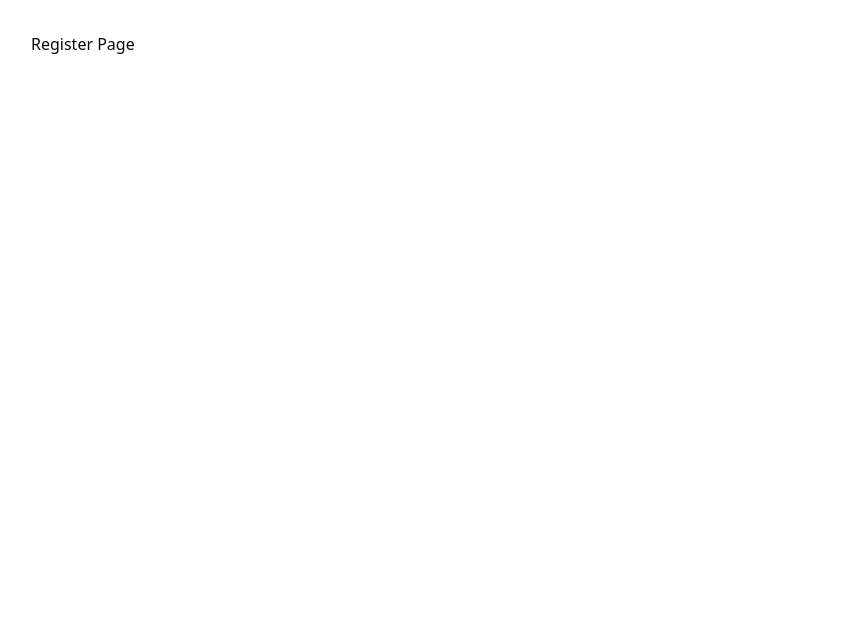
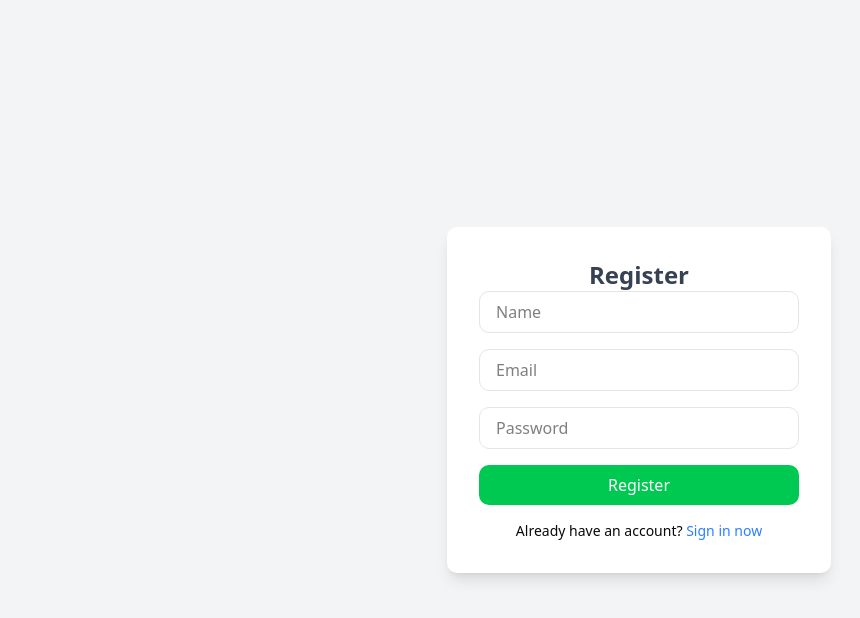
Before and after one commit to loklokyx/playnest, a Next.js app in the folder playnest/: page /auth/register in a window 1280 px wide. Shown: the top 618 px of the page, without its empty margins (1-861 px from the left). Built offline with nearby package versions, Linux system fonts and the light colour scheme.

Commit message:
Build login and register pages

```diff
--- a/playnest/package.json
+++ b/playnest/package.json
@@ -21,6 +21,7 @@
     "@shadcn/ui": "^0.0.4",
     "@tanstack/react-query": "^5.68.0",
     "@tanstack/react-table": "^8.21.2",
+    "appwrite": "^14.0.1",
     "class-variance-authority": "^0.7.1",
     "clsx": "^2.1.1",
     "eslint-config-next": "^15.2.2",
--- /dev/null
+++ b/playnest/src/app/auth/auth.ts
@@ -0,0 +1,15 @@
+import { Client, Account, Databases, ID } from 'appwrite';
+
+// 初始化 Appwrite 客户端
+export const client = new Client()
+    .setEndpoint('https://cloud.appwrite.io/v1') // Appwrite API 端点
+    .setProject('playnest'); // 你的 Appwrite 项目 ID
+
+// 初始化 Account 实例（用于身份认证）
+export const account = new Account(client);
+
+// 初始化数据库（如果你要操作数据库）
+export const databases = new Databases(client);
+
+// 导出 ID 生成工具（用于创建唯一 ID）
+export { ID };
--- a/playnest/src/app/auth/login/page.tsx
+++ b/playnest/src/app/auth/login/page.tsx
@@ -1,5 +1,99 @@
-export default function Login() {
+"use client";
+
+import { useState } from "react";
+import { account } from "../auth";
+import { useRouter } from "next/navigation";
+
+const LoginPage: React.FC = () => {
+  const [email, setEmail] = useState<string>("");
+  const [password, setPassword] = useState<string>("");
+  const [error, setError] = useState<string | null>(null);
+  const [loggedInUser, setLoggedInUser] = useState<{ name: string } | null>(null);
+  const router = useRouter();
+
+  /**
+   * User login
+   */
+  const Login = async (): Promise<void> => {
+    setError(null);
+    try {
+      await account.createEmailPasswordSession(email, password);
+      const user = await account.get();
+      setLoggedInUser(user);
+      router.push("/"); // Redirect to home page after login
+    } catch (err) {
+      setError("Login failed. Please try again.");
+      console.error("Login failed:", err);
+    }
+  };
+
+  /**
+   * User logout
+   */
+  const logout = async (): Promise<void> => {
+    try {
+      await account.deleteSession("current");
+      setLoggedInUser(null);
+    } catch (error) {
+      console.error("Logout failed:", error);
+    }
+  };
+
+  if (loggedInUser) {
+    return (
+      <div className="mt-8 bg-white shadow-lg rounded-lg p-6 w-96 text-center">
+        <p className="text-gray-700 text-lg font-medium">
+          Logged in already:{" "}
+          <span className="font-semibold text-blue-500">{loggedInUser.name}</span>
+        </p>
+        <button
+          type="button"
+          onClick={logout}
+          className="mt-4 bg-blue-300 text-white px-4 py-2 rounded-lg hover:bg-blue-500 transition w-full cursor-pointer"
+        >
+          Logout
+        </button>
+      </div>
+    );
+  }
+
   return (
-    <div className="items-center justify-items-center p-8">Login Page</div>
+    <div className="flex flex-col items-center justify-center min-h-screen bg-gray-100">
+      <div className="bg-white shadow-lg rounded-lg p-8 w-96">
+        <h2 className="text-center text-2xl font-bold text-gray-700">Login</h2>
+        {error && <p className="text-red-500 text-center mt-2">{error}</p>}
+        <form className="space-y-4 text-black" onSubmit={(e) => e.preventDefault()}>
+          <input
+            type="email"
+            placeholder="Email"
+            value={email}
+            onChange={(e) => setEmail(e.target.value)}
+            className="w-full px-4 py-2 border rounded-lg focus:outline-none focus:ring-2 focus:ring-blue-500"
+          />
+          <input
+            type="password"
+            placeholder="Password"
+            value={password}
+            onChange={(e) => setPassword(e.target.value)}
+            className="w-full px-4 py-2 border rounded-lg focus:outline-none focus:ring-2 focus:ring-blue-500"
+          />
+          <button
+            type="button"
+            onClick={Login}
+            className="w-full bg-blue-500 text-white px-4 py-2 rounded-lg hover:bg-blue-600 transition"
+          >
+            Login
+          </button>
+        </form>
+        <p className="text-center text-sm mt-4">
+          Don't have an account yet?{" "}
+          <a href="/auth/register" className="text-blue-500 hover:underline">
+            Register now
+          </a>
+        </p>
+      </div>
+    </div>
   );
-}
+};
+
+export default LoginPage;
--- a/playnest/src/app/auth/register/page.tsx
+++ b/playnest/src/app/auth/register/page.tsx
@@ -1,5 +1,74 @@
-export default function Register() {
+"use client";
+
+import { useState } from "react";
+import { account, ID } from "../auth";
+import { useRouter } from "next/navigation";
+
+const RegisterPage: React.FC = () => {
+  const [email, setEmail] = useState<string>("");
+  const [password, setPassword] = useState<string>("");
+  const [name, setName] = useState<string>("");
+  const [error, setError] = useState<string | null>(null);
+  const router = useRouter();
+
+  /**
+   * Register a new account
+   */
+  const register = async (): Promise<void> => {
+    setError(null);
+    try {
+      await account.create(ID.unique(), email, password, name);
+      router.push("/auth/login" as any); // Redirect to login page
+    } catch (err) {
+      setError("Register failed. Please try again.");
+      console.error("Register failed:", err);
+    }
+  };
+
   return (
-    <div className="items-center justify-items-center p-8">Register Page</div>
+    <div className="flex flex-col items-center justify-center min-h-screen bg-gray-100">
+      <div className="bg-white shadow-lg rounded-lg p-8 w-96">
+        <h2 className="text-center text-2xl font-bold text-gray-700">Register</h2>
+        {error && <p className="text-red-500 text-center mt-2">{error}</p>}
+        <form className="space-y-4 text-black" onSubmit={(e) => e.preventDefault()}>
+          <input
+            type="text"
+            placeholder="Name"
+            value={name}
+            onChange={(e) => setName(e.target.value)}
+            className="w-full px-4 py-2 border rounded-lg focus:outline-none focus:ring-2 focus:ring-blue-500"
+          />
+          <input
+            type="email"
+            placeholder="Email"
+            value={email}
+            onChange={(e) => setEmail(e.target.value)}
+            className="w-full px-4 py-2 border rounded-lg focus:outline-none focus:ring-2 focus:ring-blue-500"
+          />
+          <input
+            type="password"
+            placeholder="Password"
+            value={password}
+            onChange={(e) => setPassword(e.target.value)}
+            className="w-full px-4 py-2 border rounded-lg focus:outline-none focus:ring-2 focus:ring-blue-500"
+          />
+          <button
+            type="button"
+            onClick={register}
+            className="w-full bg-green-500 text-white px-4 py-2 rounded-lg hover:bg-green-600 transition"
+          >
+            Register
+          </button>
+        </form>
+        <p className="text-center text-sm mt-4">
+          Already have an account?{" "}
+          <a href="/auth/login" className="text-blue-500 hover:underline">
+            Sign in now
+          </a>
+        </p>
+      </div>
+    </div>
   );
-}
+};
+
+export default RegisterPage;
```
Also changed, not shown: 2 other files (tests, documents, lock files or other folders).
